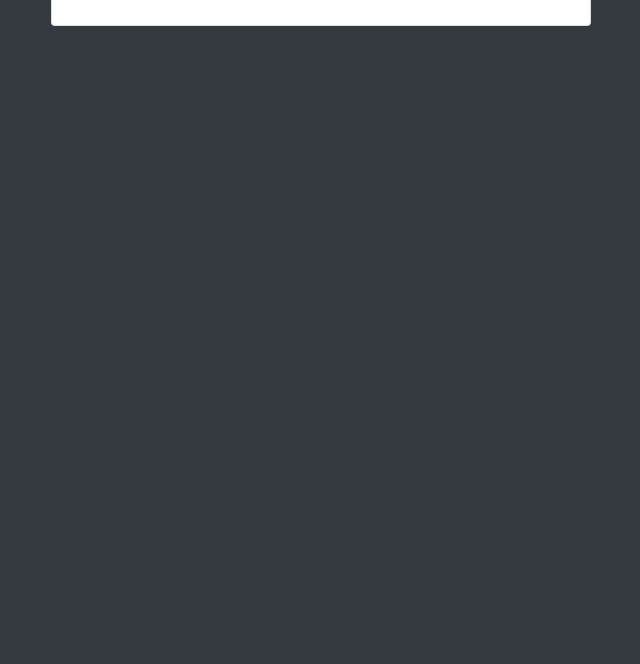
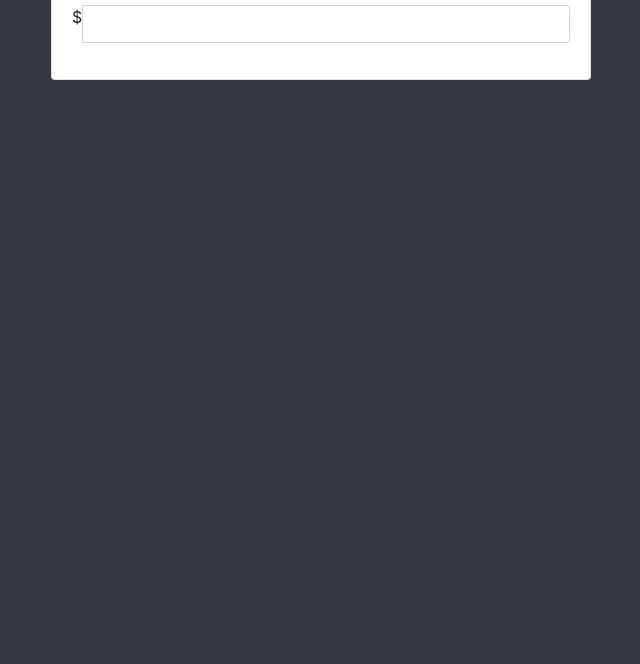
Before and after one commit to dzonila/loan-calculator-app, a plain HTML site: page index.html in a window 1280 px wide. Shown: the part 136-800 px from the top of the page, without its empty margins (319-959 px from the left). Drawn offline with nearby package versions, Linux system fonts and the light colour scheme.

Commit message:
form input added

```diff
--- a/index.html
+++ b/index.html
@@ -16,6 +16,14 @@
         <div class="col-md-6 mx-auto">
           <div class="card card-body text-center mt-5">
             <h1 class="heading display-5 pb-3">Loan Calculator</h1>
+            <form id="loan-form">
+              <div class="form-group">
+                <div class="input-group">
+                  <span class="input-group-addon">$</span>
+                  <input type="text" class="form-control" id="amount">
+                </div>
+              </div>
+            </form>
           </div>
         </div>
       </div>
```
